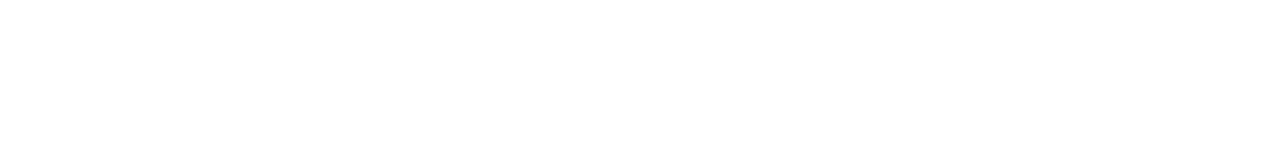
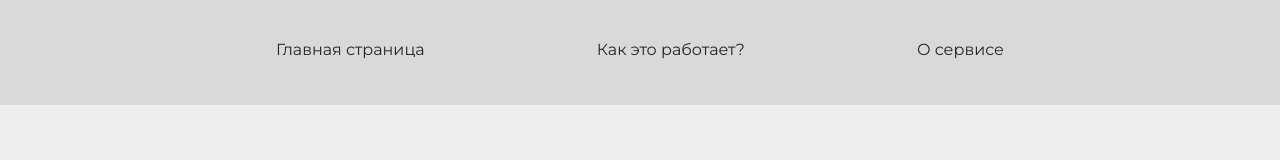
Before and after one commit to ErmekZhumagulov/course-project, a plain HTML site: page attractions-page.html in a window 1280 px wide. Drawn offline with Linux system fonts and the light colour scheme.

Commit message:
adding header to attrs page

```diff
--- a/attr-style.css
+++ b/attr-style.css
@@ -0,0 +1,69 @@
+*,
+*:before,
+*:after {
+    box-sizing: border-box;
+}
+
+body {
+    height: 100%;
+    box-sizing: border-box;
+    padding: 0;
+    margin: 0;
+    font-family: 'Montserrat', sans-serif;
+    font-size: 16px;
+    font-weight: 400;
+    color: #252525;
+    background-color: #eee;
+    -webkit-font-smoothing: antialiased;
+}
+
+h1, h2, h3, h4, h5, h6 {
+    margin: 0;
+    padding: 0;
+    text-transform: uppercase;
+}
+
+p {
+    margin: 0;
+    padding: 0;
+}
+
+.container {
+    width: 100%;
+    max-width: 900px;
+    margin: 0 auto;
+}
+
+ul {
+    width: 100%;
+    height: 100%;
+    display: flex;
+    padding: 0;
+    margin: 0;
+    align-items: center;
+    justify-content: space-around;
+}
+
+li {
+    display: block;
+    padding: 0;
+    margin: 0;
+}
+
+a {
+    text-decoration: none;
+}
+
+.header {
+    width: 100%;
+    height: 105px;
+    background-color: #3B3B441E;
+}
+
+header a {
+    color: #252525;
+}
+
+nav {
+    padding-top: 40px;
+}
--- a/attractions-page.html
+++ b/attractions-page.html
@@ -10,6 +10,22 @@
     <link href="https://fonts.googleapis.com/css2?family=Montserrat&display=swap" rel="stylesheet">
 </head>
 <body>
-
+    <header class="header">
+        <div class="container">
+            <nav class="nav">
+                <ul>
+                    <li>
+                        <a href="index.html" class="nav-btn nav-btn--change">Главная страница</a>
+                    </li>
+                    <li>
+                        <a href="#" class="nav-btn nav-btn--change">Как это работает?</a>
+                    </li>
+                    <li>
+                        <a href="#" class="nav-btn nav-btn--change">О сервисе</a>
+                    </li>
+                </ul>
+            </nav>
+        </div>
+    </header>
 </body>
 </html>
```
